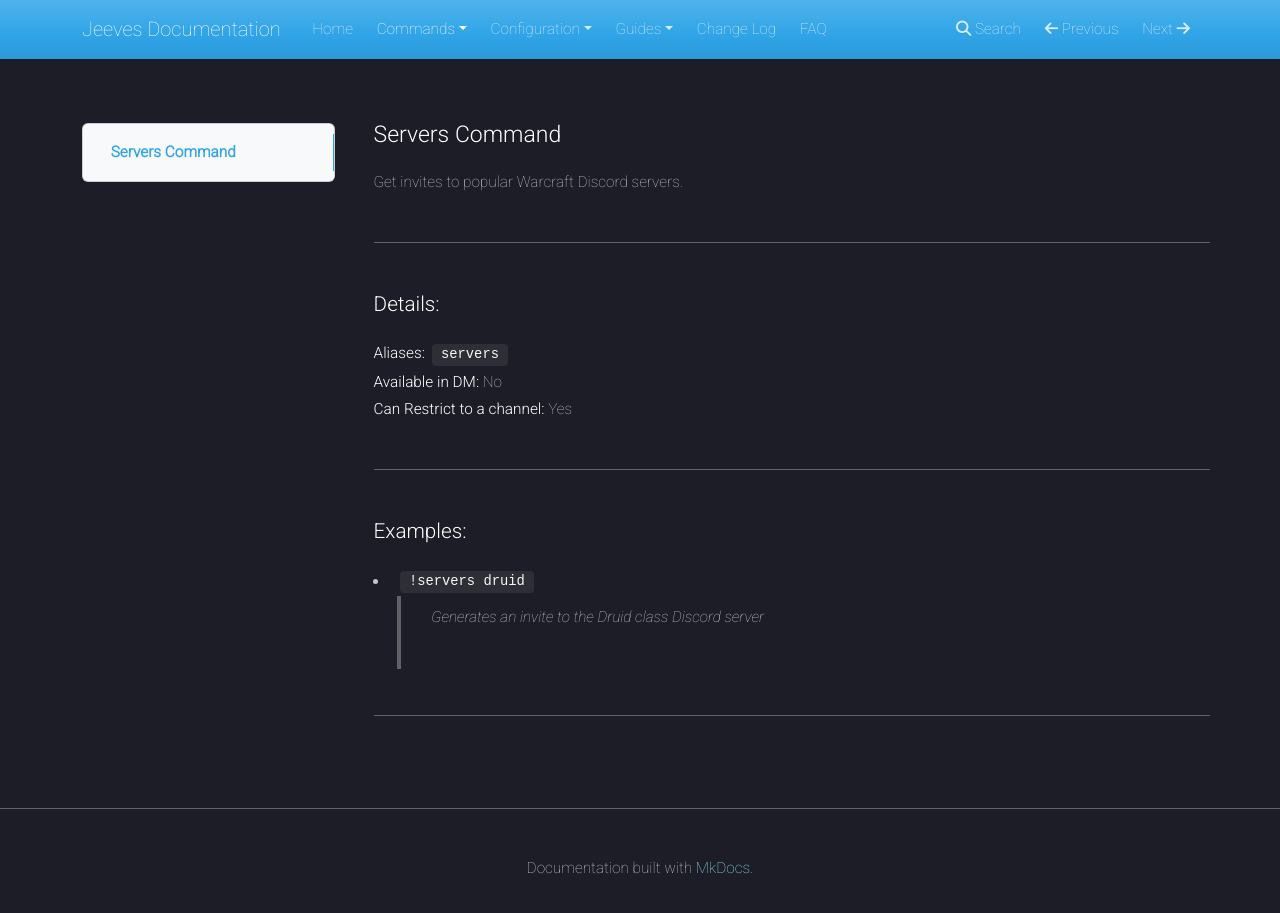
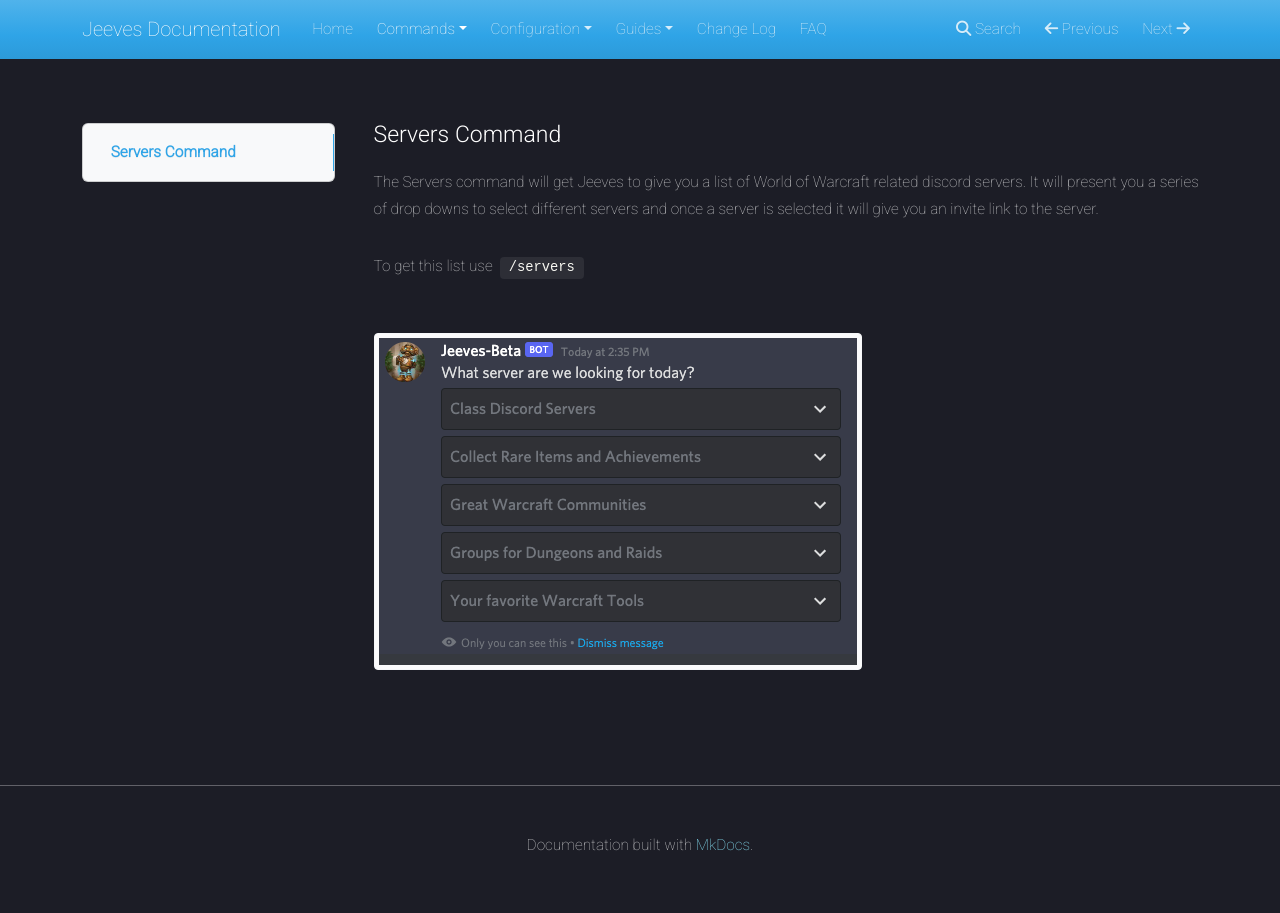
Before and after one commit to TeamJeeves/Jeeves-Bot-Documentation, an MkDocs documentation site: the page built from docs/commands/tools/servers.md, in a window 1280 px wide. Built offline with MkDocs 1.6.1, drawn with Linux system fonts in a browser that asks for light colours; nearby versions of some CDN libraries.

Commit message:
Servers command

```diff
--- a/docs/commands/tools/servers.md
+++ b/docs/commands/tools/servers.md
@@ -1,14 +1,7 @@
 # Servers Command
 
-Get invites to popular Warcraft Discord servers.
-***
-### Details:
-**Aliases:** `servers`
-**Available in DM:** No
-**Can Restrict to a channel:** Yes
-***
-### Examples:
+The Servers command will get Jeeves to give you a list of World of Warcraft related discord servers. It will present you a series of drop downs to select different servers and once a server is selected it will give you an invite link to the server.
 
-* `!servers druid`
->  Generates an invite to the Druid class Discord server
-***
+To get this list use `/servers`
+
+![Servers Command](../../img/Servers-command.png)
```
Also changed, not shown: docs/img/Servers-command.png (added).
